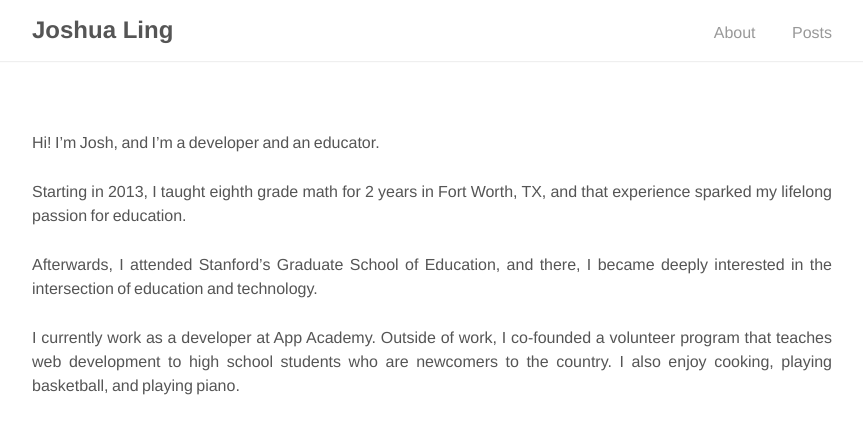
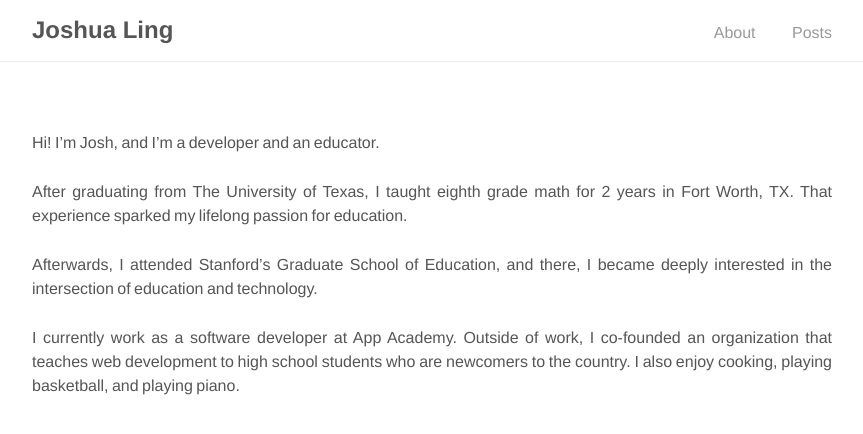
Before and after one commit to joshling1919/joshling1919.github.io, a Jekyll site: the page built from _pages/about.md, in a window 1280 px wide. Shown: the top 434 px of the page, without its empty margins (208-1071 px from the left). Built offline with Jekyll 4.4.1, drawn with Linux system fonts in a browser that asks for light colours.

Commit message:
Fix about section

```diff
--- a/_pages/about.md
+++ b/_pages/about.md
@@ -5,13 +5,14 @@ permalink: /about/
 
 Hi! I'm Josh, and I'm a developer and an educator.
 
-Starting in 2013, I taught eighth grade math for 2 years in Fort
-Worth, TX, and that experience sparked my lifelong passion for education.
+After graduating from The University of Texas, I taught eighth grade math for 2
+years in Fort Worth, TX. That experience sparked my lifelong passion for
+education.
 
 Afterwards, I attended Stanford's Graduate School of Education, and there, I
 became deeply interested in the intersection of education and technology.
 
-I currently work as a developer at App Academy. Outside of work, I co-founded a
-volunteer program that teaches web development to high school students who are
-newcomers to the country. I also enjoy cooking, playing basketball, and playing
-piano.
+I currently work as a software developer at App Academy. Outside of work, I
+co-founded an organization that teaches web development to high school students
+who are newcomers to the country. I also enjoy cooking, playing basketball, and
+playing piano.
```
